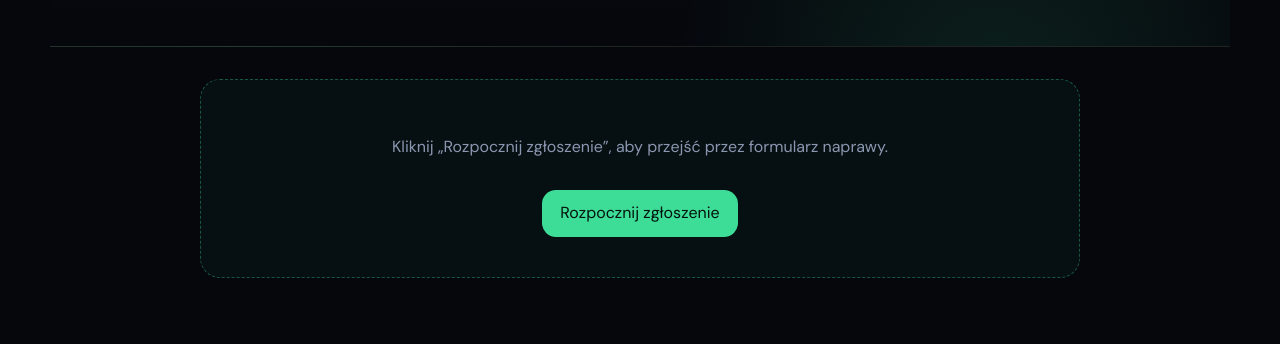
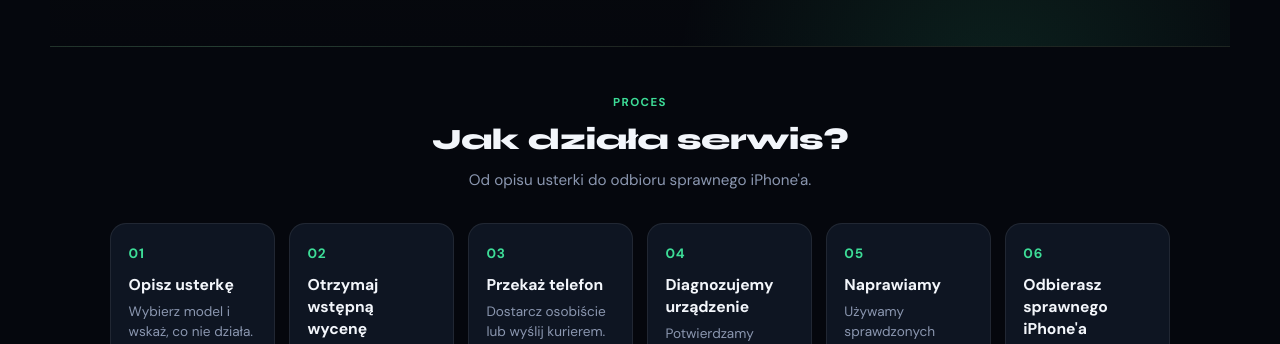
Before and after one commit to pablomi0tsi-boop/Iphone-Bot, a React (Vite) app in the folder phone-inventory/: page /napraw in a window 1280 px wide. Shown: the part 537-881 px from the top of the page. Built offline with nearby package versions, Linux system fonts and the light colour scheme; no server answers.

Commit message:
Remove duplicate repair start CTA below hero
Keep only the hero \"Rozpocznij zgłoszenie\" button on /napraw and drop
the dashed hint panel so no empty framed space remains under the hero.

Co-authored-by: pablomi0tsi-boop <pablomi0tsi-boop@users.noreply.github.com>

```diff
--- a/phone-inventory/src/repair/RepairPage.tsx
+++ b/phone-inventory/src/repair/RepairPage.tsx
@@ -78,22 +78,15 @@ export function RepairPage() {
         </div>
       </section>
 
-      <div className="repair-page__body" ref={wizardRef} id="zgloszenie">
-        {wizardStarted ? (
+      {wizardStarted ? (
+        <div className="repair-page__body" ref={wizardRef} id="zgloszenie">
           <RepairWizard
             key={wizardKey}
             onCancel={resetWizard}
             initialIssues={initialIssues}
           />
-        ) : (
-          <div className="repair-cta-hint">
-            <p>Kliknij „Rozpocznij zgłoszenie”, aby przejść przez formularz naprawy.</p>
-            <button type="button" className="btn primary" onClick={() => startRepair()}>
-              Rozpocznij zgłoszenie
-            </button>
-          </div>
-        )}
-      </div>
+        </div>
+      ) : null}
 
       <section className="repair-section" id="jak-dziala-serwis">
         <div className="repair-section__head">
--- a/phone-inventory/src/repair/repair.css
+++ b/phone-inventory/src/repair/repair.css
@@ -138,18 +138,6 @@
 .repair-page .btn.lg {
   padding: 0.9rem 1.6rem;
   font-size: 1rem;
-}
-
-.repair-cta-hint {
-  text-align: center;
-  padding: 2.5rem 1.5rem;
-  border-radius: 1.25rem;
-  border: 1px dashed rgba(61, 220, 151, 0.35);
-  background: rgba(61, 220, 151, 0.04);
-  color: var(--text-muted);
-  display: grid;
-  gap: 1rem;
-  justify-items: center;
 }
 
 /* —— Panel —— */
```
